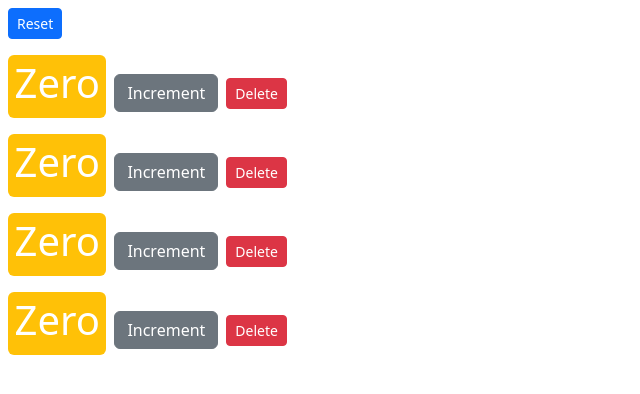
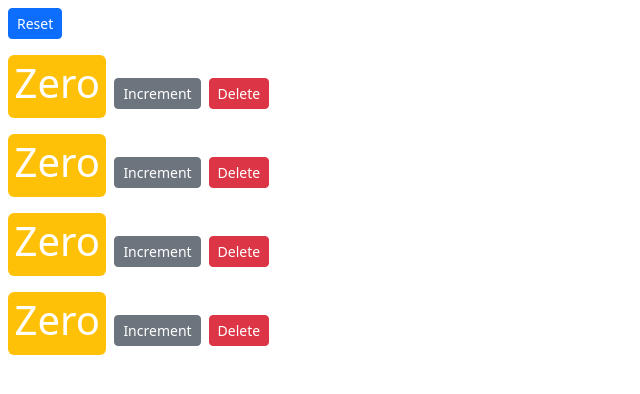
Before and after one commit to juliushsu07/counter-app, a React (Create React App) app: page / in a window 1280 px wide. Shown: the top 394 px of the page, without its empty margins (0-640 px from the left). Built offline with nearby package versions, Linux system fonts and the light colour scheme.

Commit message:
Refactor Counters and Counter, so that Counter becomes a controlled component and there is only a single source of truth for the Counters state.

```diff
--- a/src/components/counter.jsx
+++ b/src/components/counter.jsx
@@ -1,28 +1,9 @@
 import React, { Component } from 'react';
 
 class Counter extends Component {
-    state = {
-        value: this.props.value
-    }
-
     styles = {
         fontSize: 10,
         fontWeight: "bold"
-    }
-
-    getBadgeClasses() {
-        let classes = "badge m-2 bg-";
-        classes += (this.state.value === 0) ? "warning" : "primary";
-        return classes;
-    }
-
-    formatCount() {
-        const { value } = this.state;
-        return value === 0 ? <h1>Zero</h1> : value;
-    }
-
-    handleIncrement = () => {
-        this.setState({ value: this.state.value + 1})
     }
 
     render() {
@@ -30,15 +11,31 @@
             <div>
                 {this.props.children}
                 <span style ={this.styles} className={this.getBadgeClasses()}>{this.formatCount()}</span>
-                <button onClick={() => this.handleIncrement()} className="btn btn btn-secondary">Increment</button>
-                <button onClick={() => this.props.onDelete(this.props.id) }
-                className="btn btn-danger btn-sm m-2"
-                >
+                <button
+                    onClick={() => this.props.onIncrement(this.props.counter)}
+                    className="btn btn btn-secondary btn-sm">
+                    Increment
+                </button>
+
+                <button
+                    onClick={() => this.props.onDelete(this.props.counter.id) }
+                    className="btn btn-danger btn-sm m-2">
                     Delete
                 </button>
             </div>
         )
     }
+
+    getBadgeClasses() {
+        let classes = "badge m-2 bg-";
+        classes += (this.props.counter.value === 0) ? "warning" : "primary";
+        return classes;
+    }
+
+    formatCount() {
+        const { value } = this.props.counter;
+        return value === 0 ? <h1>Zero</h1> : value;
+    }
 }
 
 export default Counter;
--- a/src/components/counters.jsx
+++ b/src/components/counters.jsx
@@ -11,17 +11,26 @@
         ]
      }
 
-     handleDelete = counterId => {
+    handleIncrement = counter => {
+        const counters = [...this.state.counters];
+        const index = counters.indexOf(counter);
+        counters[index] = {...counter};
+        counters[index].value++;
+        this.setState({ counters });
+    }
+
+    handleDelete = counterId => {
         const counters = this.state.counters.filter(counter => counter.id !== counterId);
         this.setState({ counters });
     }
 
+
     handleReset = () => {
-        const counters = this.state.counters.map( counter => {
+        const counters = this.state.counters.map(counter => {
             counter.value = 0;
             return counter;
         })
-        this.setState({ counters });
+        this.setState({ counters })
     }
 
     render() {
@@ -32,7 +41,11 @@
                     className="btn btn-primary btn-sm m-2">Reset
                 </button>
                 {this.state.counters.map(counter => (
-                    <Counter key={counter.id} onDelete={this.handleDelete} value={counter.value} id={counter.id}>
+                    <Counter
+                        key={counter.id}
+                        onIncrement={this.handleIncrement}
+                        onDelete={this.handleDelete}
+                        counter= { counter }>
                     </Counter>
                 ))}
             </div>
```
